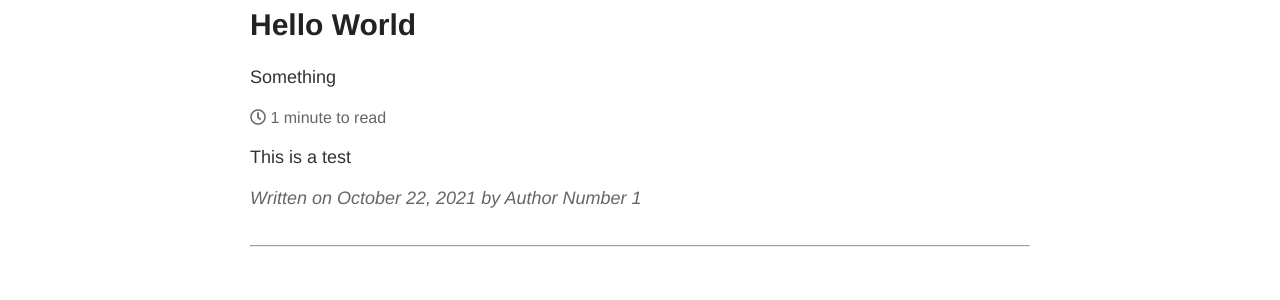
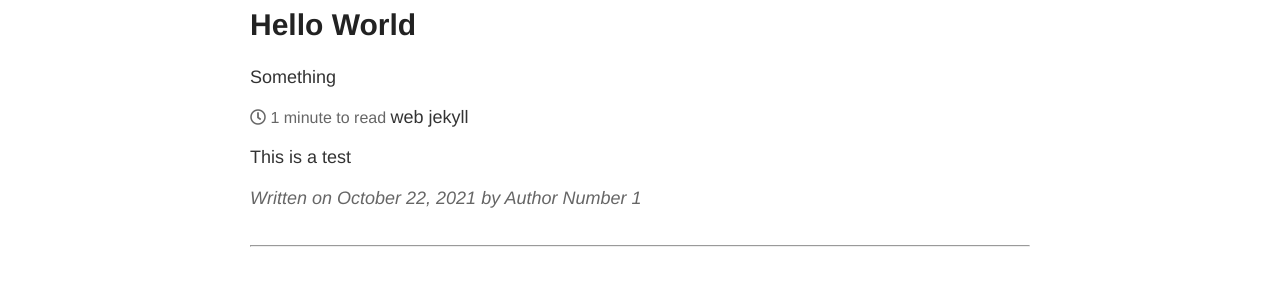
Before and after one commit to churchofryanism/blog.ryanism.org, a Jekyll site: the page built from _posts/2021-10-22-Hello-World.md, in a window 1280 px wide. Shown: the part 293-593 px from the top of the page. Built offline with Jekyll 4.4.1, drawn with Linux system fonts in a browser that asks for light colours; comment, search, counter and statistics services are not loaded.

Commit message:
Update post.html
Co-Authored-By: PiSaucer <33438654+pisaucer@users.noreply.github.com>

```diff
--- a/_layouts/post.html
+++ b/_layouts/post.html
@@ -6,8 +6,8 @@
     <h1>{{ page.title }}</h1>
 	<p>{{ page.description }}</p>
     <span style="color: #666;font-size: 16px;">{% include reading_time.html text=content %}</span>
-    {% for tag in post.tags %}
-			 <a class="tag" href="tag/#{{ tag | slugify }}">{{ tag }}</a>
+    {% for tag in page.tags %}
+      <span class="codinfox-tag-mark">{{ tag }}</span>
     {% endfor %}
 
     <div class="entry">
```
